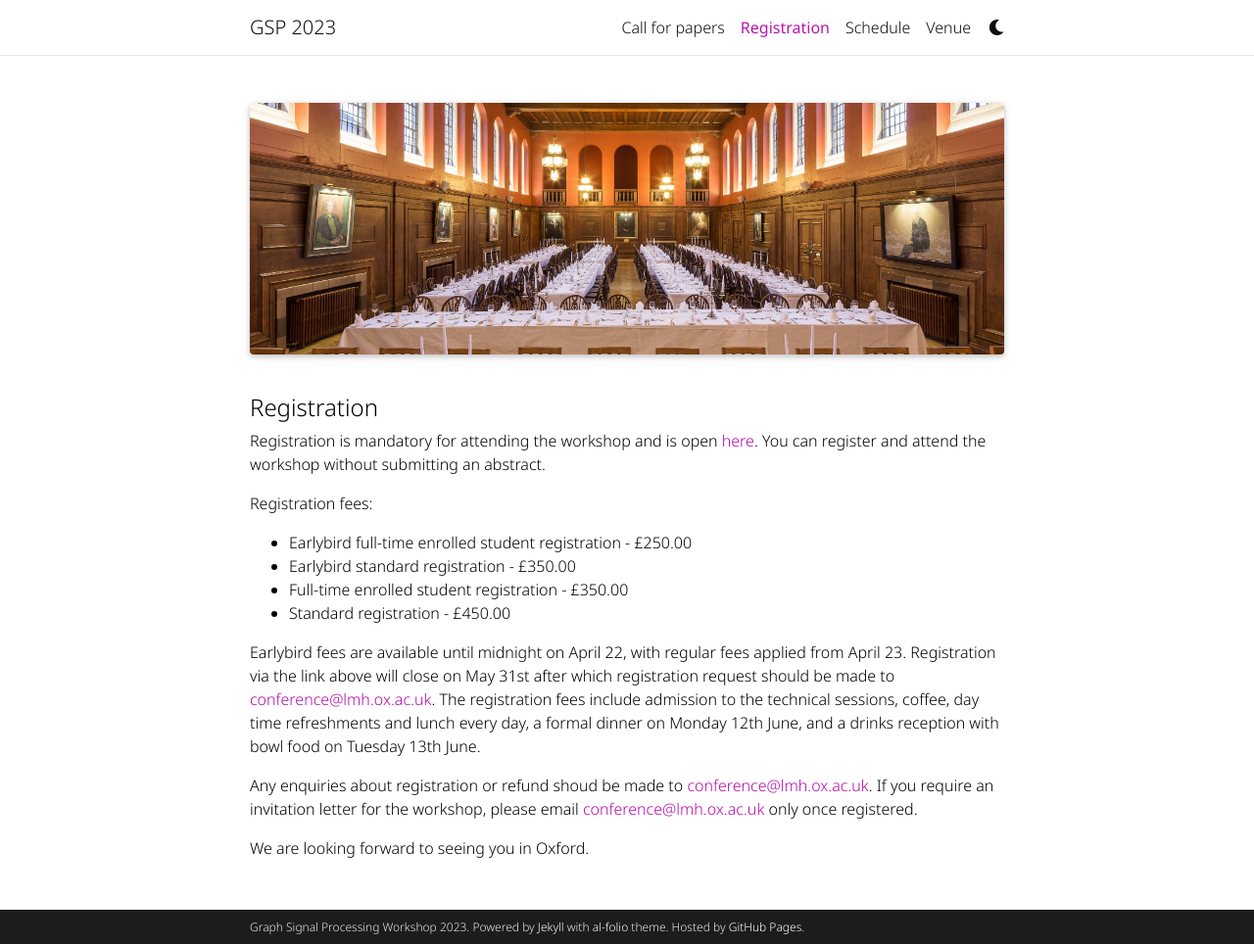
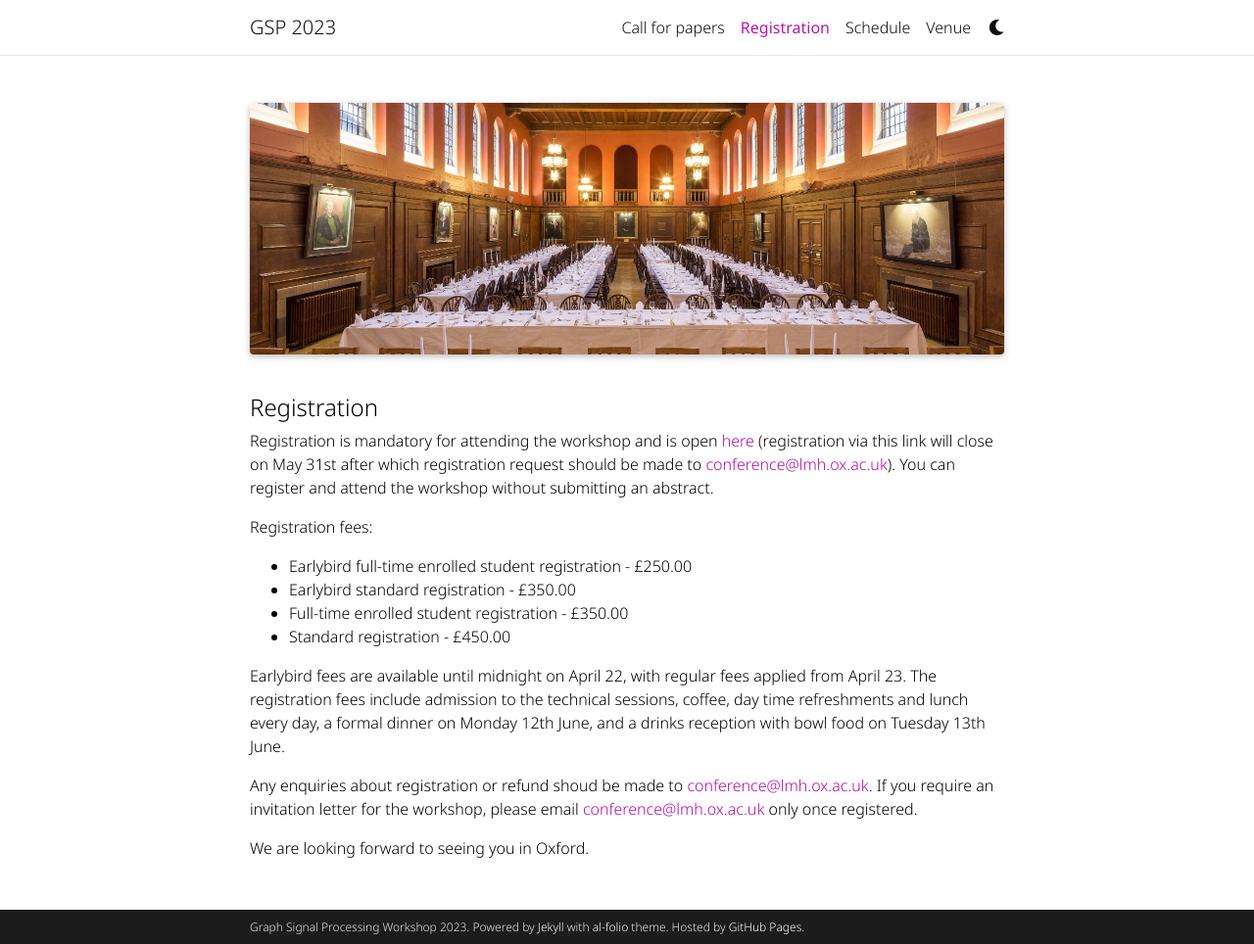
Before and after one commit to shreyasvinaya/gspworkshop2025.github.io, a Jekyll site: the page built from _pages/registration.md, in a window 1280 px wide and 964 px high. Shown: the whole window at 98% size. Built offline with Jekyll 4.4.1, drawn with Linux system fonts in a browser that asks for light colours; full-size pictures stand in for the smaller copies a plugin makes; comment, search, counter and statistics services are not loaded; a style sheet for code colours, icons or effects is not loaded; some of the changed lines change nothing that is shown.

Commit message:
Update registration.md

```diff
--- a/_pages/registration.md
+++ b/_pages/registration.md
@@ -11,7 +11,7 @@ top_image_alt: "Lady Margaret Hall dining hall"
 ---
 
 #### Registration
-Registration is mandatory for attending the workshop and is open [here](https://www.oxforduniversitystores.co.uk/conferences-and-events/lady-margaret-hall/events/graph-signal-processing-workshop). You can register and attend the workshop without submitting an abstract.
+Registration is mandatory for attending the workshop and is open [here](https://www.oxforduniversitystores.co.uk/conferences-and-events/lady-margaret-hall/events/graph-signal-processing-workshop) (registration via this link will close on May 31st after which registration request should be made to [conference@lmh.ox.ac.uk](mailto:conference@lmh.ox.ac.uk)). You can register and attend the workshop without submitting an abstract.
 
 Registration fees:
 + Earlybird full-time enrolled student registration - £250.00
@@ -19,7 +19,7 @@ Registration fees:
 + Full-time enrolled student registration  - £350.00
 + Standard registration - £450.00
 
-Earlybird fees are available until midnight on April 22, with regular fees applied from April 23. Registration via the link above will close on May 31st after which registration request should be made to [conference@lmh.ox.ac.uk](mailto:conference@lmh.ox.ac.uk). The registration fees include admission to the technical sessions, coffee, day time refreshments and lunch every day, a formal dinner on Monday 12th June, and a drinks reception with bowl food on Tuesday 13th June.
+Earlybird fees are available until midnight on April 22, with regular fees applied from April 23. The registration fees include admission to the technical sessions, coffee, day time refreshments and lunch every day, a formal dinner on Monday 12th June, and a drinks reception with bowl food on Tuesday 13th June.
 
 Any enquiries about registration or refund shoud be made to [conference@lmh.ox.ac.uk](mailto:conference@lmh.ox.ac.uk). If you require an invitation letter for the workshop, please email [conference@lmh.ox.ac.uk](mailto:conference@lmh.ox.ac.uk) only once registered.
 
```
